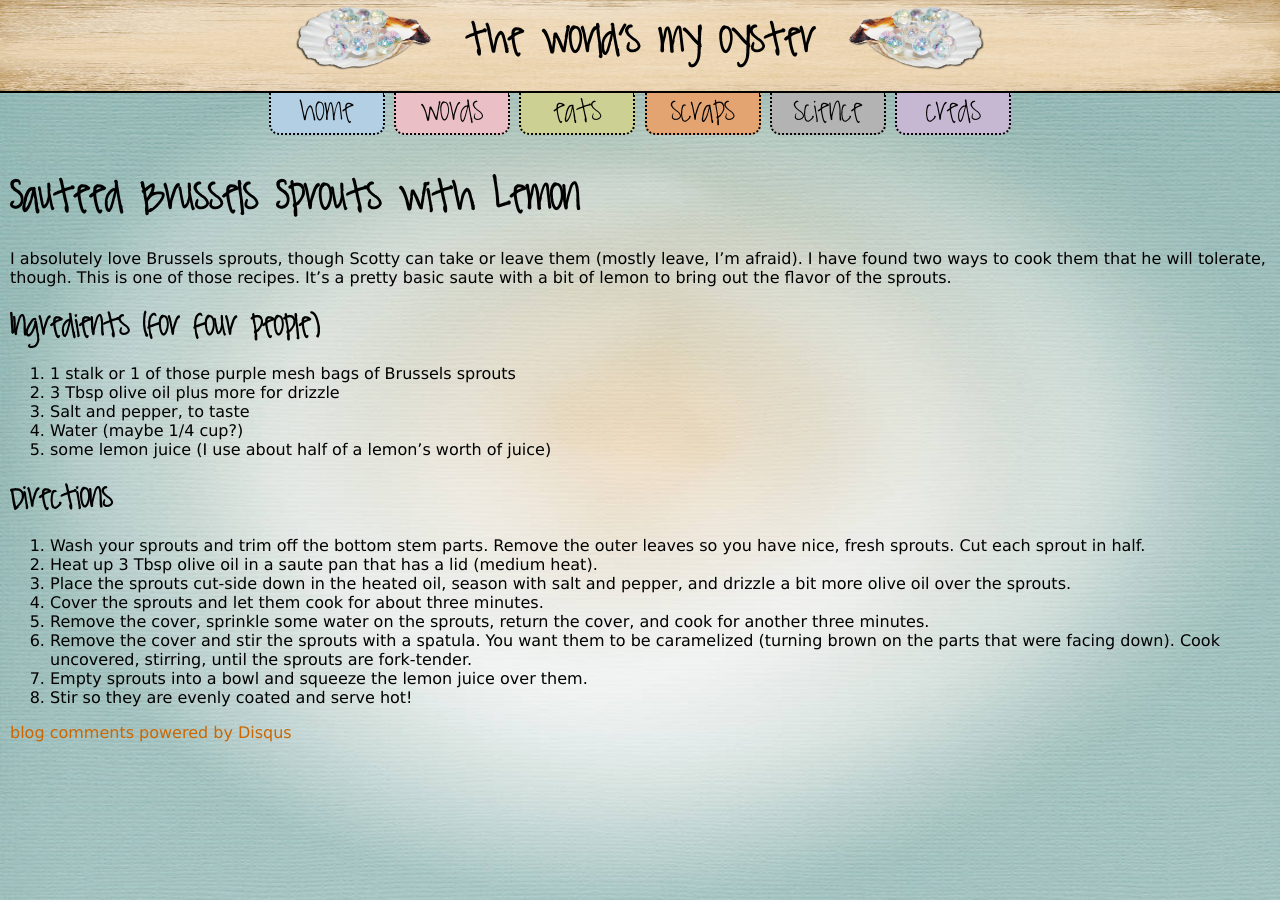
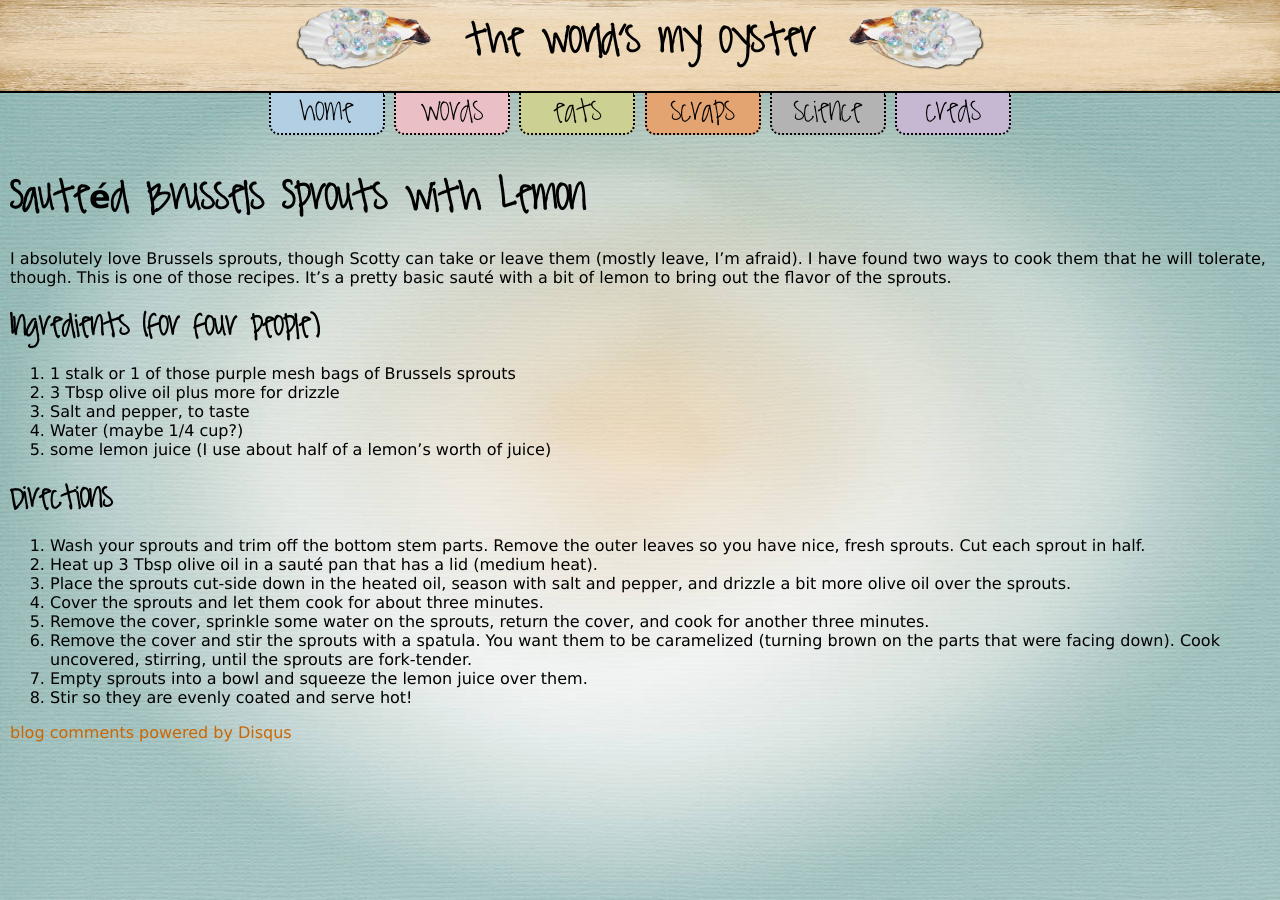
Before and after one commit to kpetersen/kpetersen.github.io, a Jekyll site: the page built from eats/sides/_posts/2011-12-1-brussels-sprouts.markdown, in a window 1280 px wide. Built offline with Jekyll 4.4.1, drawn with Linux system fonts in a browser that asks for light colours; comment, search, counter and statistics services are not loaded.

Commit message:
added accents to the Es in all of my sautés

```diff
--- a/eats/entrees/_posts/2011-10-24-lemon-chicken.markdown
+++ b/eats/entrees/_posts/2011-10-24-lemon-chicken.markdown
@@ -19,7 +19,7 @@ chicken strips)
 1. 1/2+ tsp Italian seasoning
 
 ## Directions
-1. Saute the chicken in a skillet in 2 Tbsp of the olive oil for about five minutes (until they are fully cooked).
+1. Sauté the chicken in a skillet in 2 Tbsp of the olive oil for about five minutes (until they are fully cooked).
 1. Remove the chicken from the pan and keep it warm on a plate.
 1. Reduce the heat a bit and add the garlic to the skillet and cook for about two minutes, stirring frequently. Make sure you don't burn the garlic... it cooks quickly.
 1. Stir in the other 2 Tbsp of olive oil, the lemon juice, the lemon zest, and the Italian seasoning. Stir until it is well-mixed.
--- a/eats/sides/_posts/2011-12-1-brussels-sprouts.markdown
+++ b/eats/sides/_posts/2011-12-1-brussels-sprouts.markdown
@@ -1,11 +1,11 @@
 ---
 layout: post
-title: Sauteed Brussels Sprouts with Lemon
+title: Sauteéd Brussels Sprouts with Lemon
 ---
 
-# Sauteed Brussels Sprouts with Lemon
+# Sauteéd Brussels Sprouts with Lemon
 I absolutely love Brussels sprouts, though Scotty can take or leave them (mostly leave, I'm afraid). I have found two ways to cook them that he will tolerate, though. This
-is one of those recipes. It's a pretty basic saute with a bit of lemon to bring out the flavor of the sprouts.
+is one of those recipes. It's a pretty basic sauté with a bit of lemon to bring out the flavor of the sprouts.
 
 ## Ingredients (for four people)
 1. 1 stalk or 1 of those purple mesh bags of Brussels sprouts
@@ -16,7 +16,7 @@ is one of those recipes. It's a pretty basic saute with a bit of lemon to bring
 
 ## Directions
 1. Wash your sprouts and trim off the bottom stem parts. Remove the outer leaves so you have nice, fresh sprouts. Cut each sprout in half.
-1. Heat up 3 Tbsp olive oil in a saute pan that has a lid (medium heat).
+1. Heat up 3 Tbsp olive oil in a sauté pan that has a lid (medium heat).
 1. Place the sprouts cut-side down in the heated oil, season with salt and pepper, and drizzle a bit more olive oil over the sprouts.
 1. Cover the sprouts and let them cook for about three minutes.
 1. Remove the cover, sprinkle some water on the sprouts, return the cover, and cook for another three minutes.
--- a/eats/soups/_posts/2011-10-24-meatball-stew.markdown
+++ b/eats/soups/_posts/2011-10-24-meatball-stew.markdown
@@ -33,7 +33,7 @@ like onion and celery)
 1. Put the carrots in the bottom of your CrockPot.
 1. Heat the olive oil in a pan and brown the meatballs on all sides. Remove meatballs from pan and place them on top of the carrots in
 your CrockPot.
-1. Deglaze your pan with the red wine and add the onions and celery. Saute for about five minutes, until the veggies are nice and tender.
+1. Deglaze your pan with the red wine and add the onions and celery. Sauté for about five minutes, until the veggies are nice and tender.
 1. Pour the **entire** contents of the pan over the meatballs. Mmmm!
 1. Pour the two cans of cream of mushroom soup over the top of everything -- make sure you cover the meatballs evenly.
 1. Cook on "Low" for 7-9 hours or on "High" for 3 1/2 - 5 hours.
```
